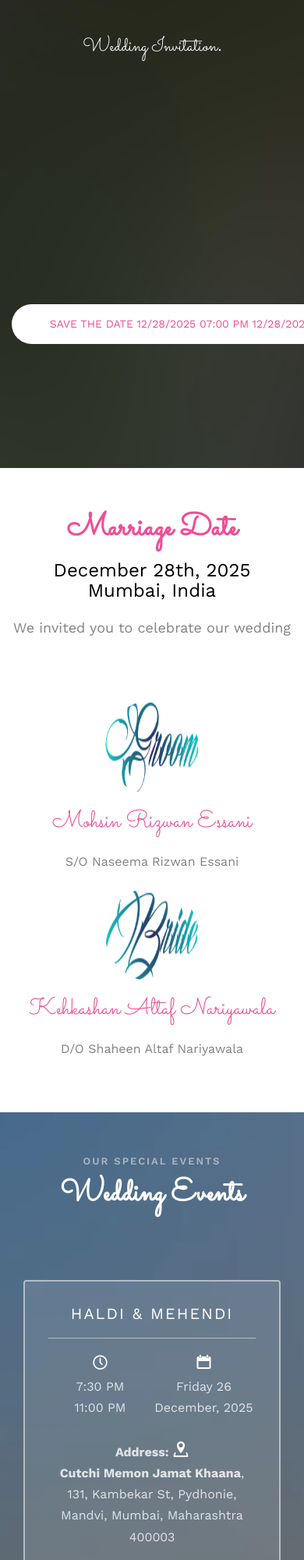
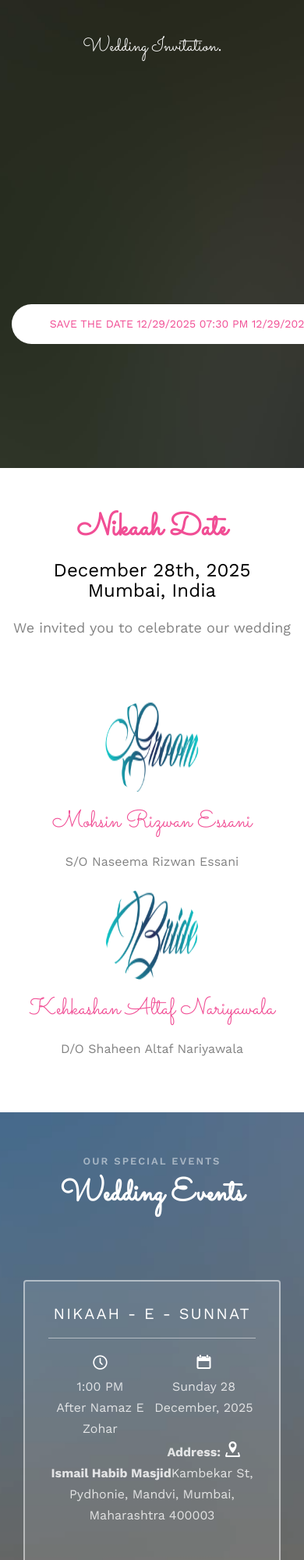
Before and after one commit to mohsinessani/wedding-invite, a plain HTML site: page index.html in a window 390 px wide. Shown: the top 2000 px of the page at 78% size. Drawn offline with nearby package versions, Linux system fonts and the light colour scheme; files whose address does not match are found by name.

Commit message:
Update index.html

```diff
--- a/index.html
+++ b/index.html
@@ -57,8 +57,8 @@
 							<p>
 								<div title="Mohsin's Marriage" class="addeventatc btn btn-default btn-sm">
 									&nbsp; &nbsp; &nbsp; Save the Date
-									<span class="start">12/28/2025 07:00 PM</span>
-									<span class="end">12/28/2025 11:00 PM</span>
+									<span class="start">12/29/2025 07:30 PM</span>
+									<span class="end">12/29/2025 11:00 PM</span>
 									<span class="timezone">Chennai, Kolkata, Mumbai, New Dehli</span>
 									<span class="title">Mohsin & Kehkashan Wedding</span>
 									<span class="description">Mohsin & Kehkashan Marriage at <strong>Cutchi Memon Jamat Khaana</strong>, 131, Kambekar St, Pydhonie, Mandvi, Mumbai, Maharashtra 400003</span>
@@ -76,7 +76,7 @@
 		<div class="container">
 			<div class="row">
 				<div class="col-md-8 col-md-offset-2 text-center fh5co-heading animate-box">
-					<h2>Marriage Date</h2>
+					<h2>Nikaah Date</h2>
 					<h3>December 28th, 2025 Mumbai, India</h3>
 					<p>We invited you to celebrate our wedding</p>
 				</div>
@@ -121,27 +121,27 @@
 						<div class="col-md-12">
 
 							<!-- Haldi & Mehendi -->
-							<div class="col-md-4 col-sm-6 text-center">
-								<div class="event-wrap animate-box">
-									<h3>Haldi & Mehendi</h3>
+							<!-- <div class="col-md-4 col-sm-6 text-center">
+								<div class="event-wrap animate-box"> -->
+									<!-- <h3>Haldi & Mehendi</h3>
 									<div class="event-col">
 										<i class="icon-clock"></i>
 										<span>7:30 PM</span>
 										<span>11:00 PM</span>
-									</div>
-									<div class="event-col">
+									</div> -->
+									<!-- <div class="event-col">
 										<i class="icon-calendar"></i>
 										<span>Friday 26</span>
 										<span>December, 2025</span>
-									</div>
-									<p><strong>Address:</strong>
+									</div> -->
+									<!-- <p><strong>Address:</strong>
 										<a href="https://www.google.com/maps/place/CUTCHI+MEMON+JAMAT/@18.954591,72.8315811,17z/data=!3m1!4b1!4m6!3m5!1s0x3be7ce3b54a370fd:0xb40bbd5b0b8830c!8m2!3d18.954591!4d72.834156!16s%2Fg%2F11gd20pr2q?entry=ttu"
 										target="_blank"><i class="icon-location2"></i></a>
 										<br> <strong>Cutchi Memon Jamat Khaana</strong>, 131, Kambekar St, Pydhonie, Mandvi, Mumbai, Maharashtra 400003
 										<br>
 									</p>
 								</div>
-							</div>
+							</div> -->
 
 							<!-- Nikaah -->
 							<div class="col-md-4 col-sm-6 text-center">
@@ -149,8 +149,8 @@
 									<h3>Nikaah - E - Sunnat</h3>
 									<div class="event-col">
 										<i class="icon-clock"></i>
-										<span>7:00 PM</span>
-										<span>11:00 PM</span>
+										<span>1:00 PM</span>
+										<span>After Namaz E Zohar</span>
 									</div>
 									<div class="event-col">
 										<i class="icon-calendar"></i>
@@ -158,9 +158,8 @@
 										<span>December, 2025</span>
 									</div>
 									<p><strong>Address:</strong>
-										<a href="https://www.google.com/maps/place/CUTCHI+MEMON+JAMAT/@18.954591,72.8315811,17z/data=!3m1!4b1!4m6!3m5!1s0x3be7ce3b54a370fd:0xb40bbd5b0b8830c!8m2!3d18.954591!4d72.834156!16s%2Fg%2F11gd20pr2q?entry=ttu"
-										target="_blank"><i class="icon-location2"></i></a>
-										<br> <strong>Cutchi Memon Jamat Khaana</strong>, 131, Kambekar St, Pydhonie, Mandvi, Mumbai, Maharashtra 400003
+										<a href="https://www.google.com/maps/place/Ismail+Habib+Sunni+Masjid+%D8%A7%D8%B3%D9%85%D8%A7%D8%B9%DB%8C%D9%84+%D8%AD%D8%A8%DB%8C%D8%A8+%D8%B3%D9%8F%D9%86%D9%91%DB%8C+%D9%85%D8%B3%D8%AC%D8%AF%E2%80%AD/@18.9547079,72.8290229,17z/data=!3m1!4b1!4m6!3m5!1s0x3be7ce3caa612795:0xa0c457cfe4dc30c5!8m2!3d18.954708!4d72.8338938!16s%2Fg%2F1wk7pbbm?entry=ttu&g_ep=EgoyMDI1MTExMS4wIKXMDSoASAFQAw%3D%3D"><i class="icon-location2"></i></a>
+										<br> <strong>Ismail Habib Masjid</strong>Kambekar St, Pydhonie, Mandvi, Mumbai, Maharashtra 400003
 										<br>
 									</p>
 								</div>
@@ -183,7 +182,7 @@
 									<p><strong>Address:</strong>
 										<a href="https://www.google.com/maps/place/CUTCHI+MEMON+JAMAT/@18.954591,72.8315811,17z/data=!3m1!4b1!4m6!3m5!1s0x3be7ce3b54a370fd:0xb40bbd5b0b8830c!8m2!3d18.954591!4d72.834156!16s%2Fg%2F11gd20pr2q?entry=ttu"
 										target="_blank"><i class="icon-location2"></i></a>
-										<br> <strong>Cutchi Memon Jamat Khaana</strong>, 131, Kambekar St, Pydhonie, Mandvi, Mumbai, Maharashtra 400003
+										<br> <strong>Cutchi Memon Jamat Khaana</strong>131, Kambekar St, Pydhonie, Mandvi, Mumbai, Maharashtra 400003
 										<br>
 									</p>
 								</div>
```
